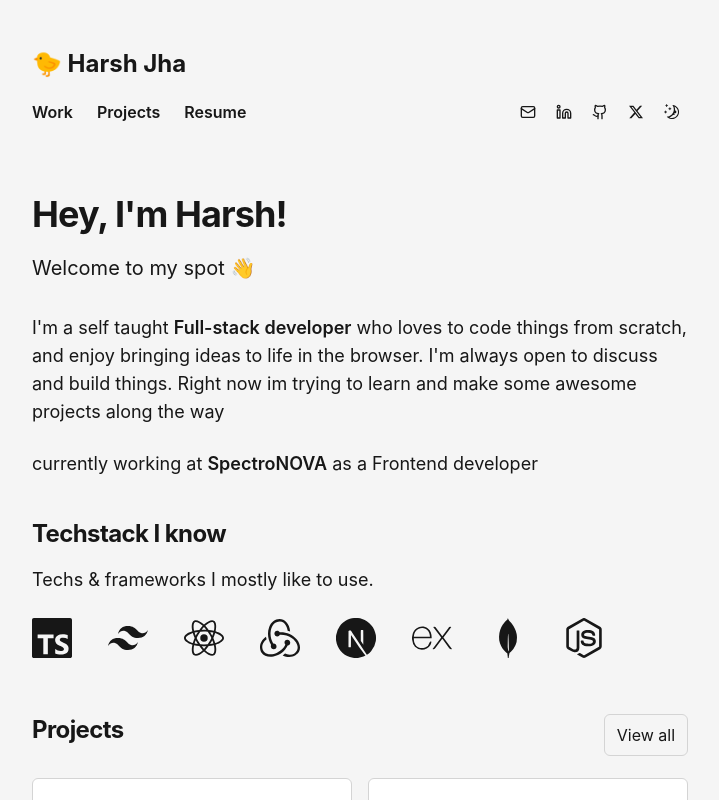
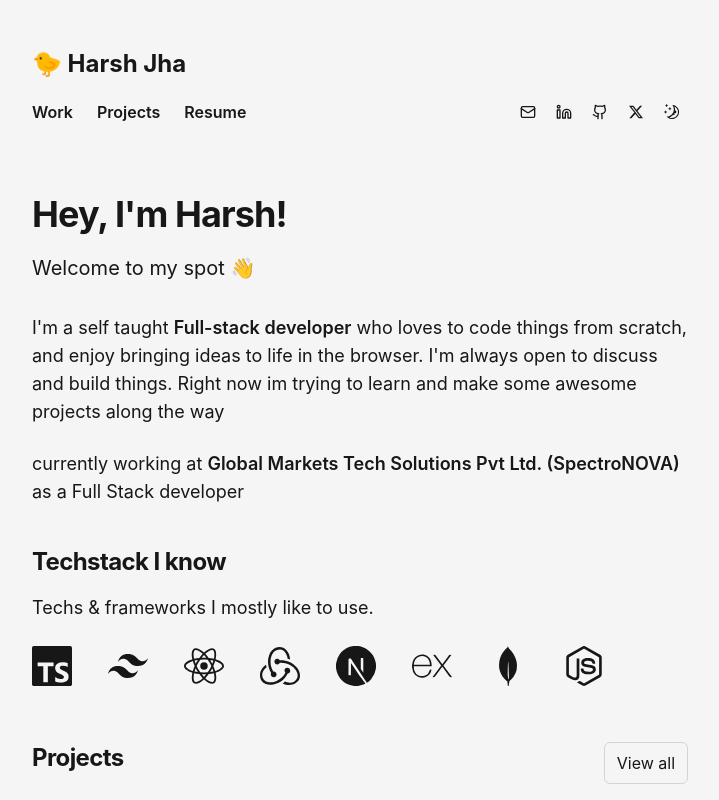
Before and after one commit to harshjha872/Portfolio-White, a Next.js app: page / in a window 1280 px wide. Shown: the top 800 px of the page, without its empty margins (280-999 px from the left). Built offline with nearby package versions, Linux system fonts and the light colour scheme; no server answers.

Commit message:
designation change

```diff
--- a/components/Home/MainPage.js
+++ b/components/Home/MainPage.js
@@ -36,8 +36,8 @@ const MainPage = () => {
         </div>
         <div className="pt-6 dark:text-zinc-300 text-lg">
           currently working at{" "}
-          <span className="dark:text-white font-semibold">SpectroNOVA</span> as
-          a Frontend developer
+          <span className="dark:text-white font-semibold">Global Markets Tech Solutions Pvt Ltd. (SpectroNOVA)</span> as
+          a Full Stack developer
         </div>
         <section className="flex flex-col gap-4 py-10">
           <h3 className="text-2xl font-bold tracking-tight md:text-2xl">
--- a/pages/work.js
+++ b/pages/work.js
@@ -18,7 +18,7 @@ const About = () => {
            SpectroNOVA
           </div>
           <div className="my-1 dark:text-zinc-400">
-            Frontend Developer · Remote
+            Full Stack Developer · Remote
           </div>{" "}
         <span className="dark:text-zinc-400">Mumbai, India </span>
         </div>
```
